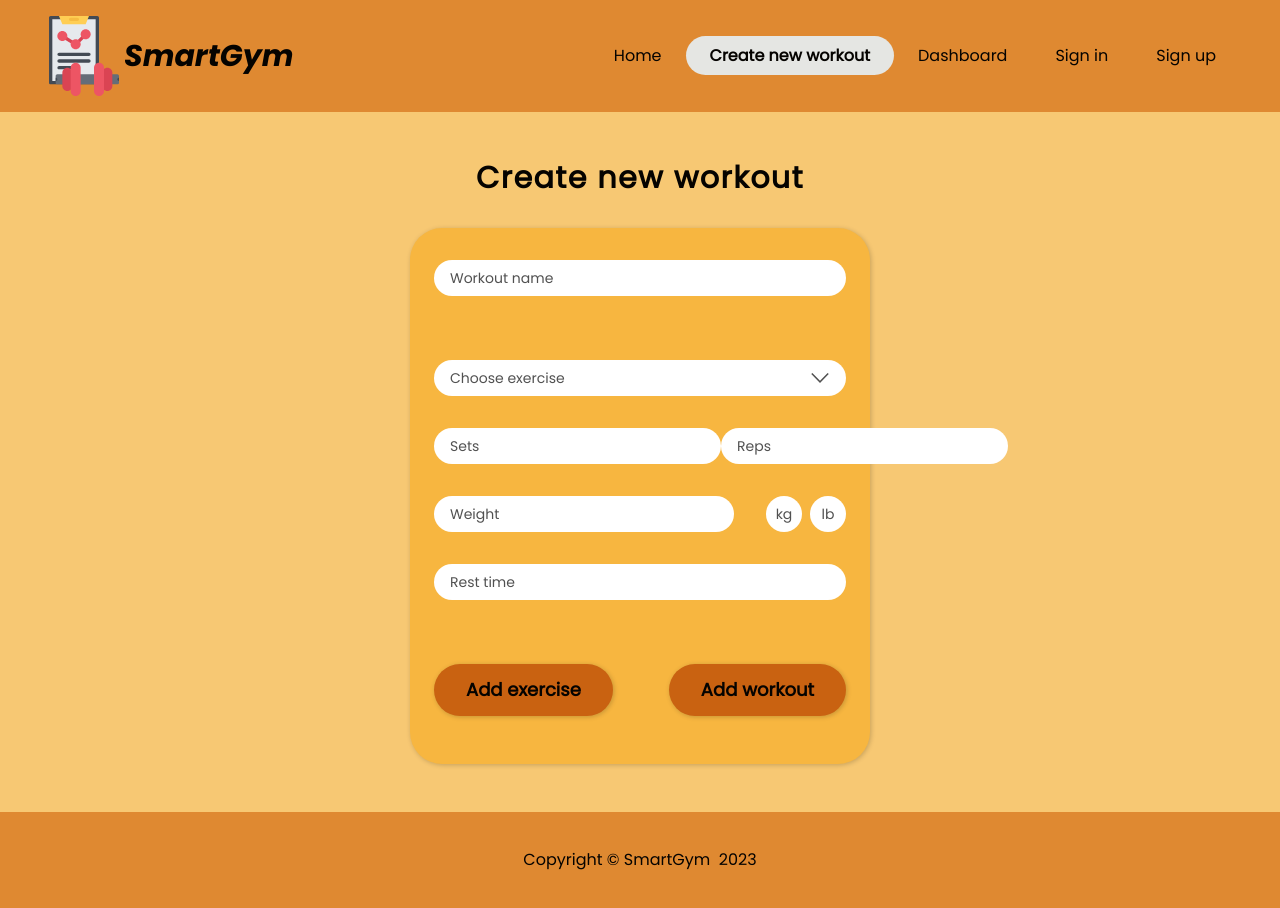
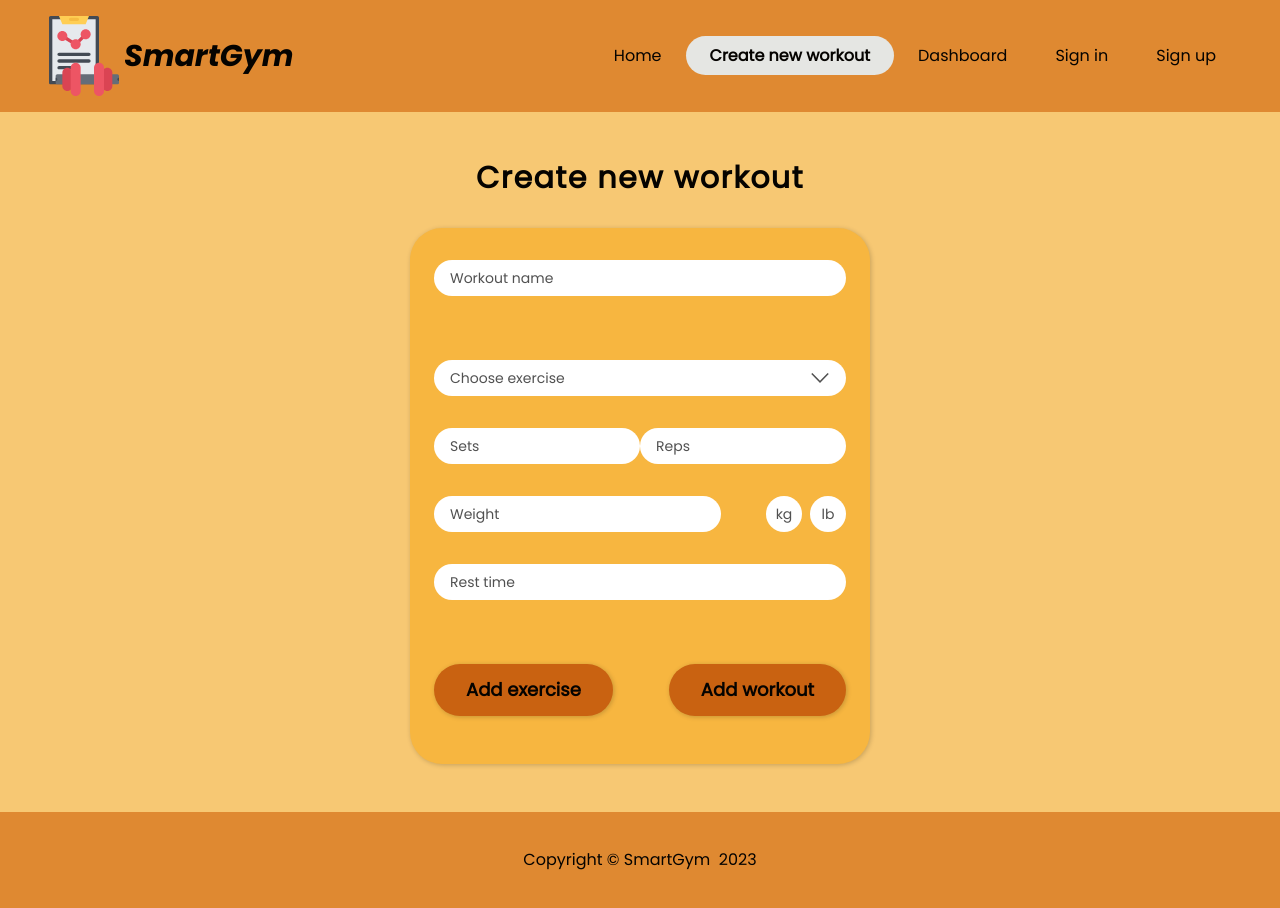
Before and after one commit to Kepmon/Workout-planner, a Vue app: page /create in a window 1280 px wide. Built offline with nearby package versions, Linux system fonts and the light colour scheme.

Commit message:
started working on the form validation

```diff
--- a/src/components/shared/TheInput.vue
+++ b/src/components/shared/TheInput.vue
@@ -1,11 +1,14 @@
 <template>
-    <input :value="modelValue" @input="$emit('update:modelValue', $event.target.value)" :type="type" :name="name" :placeholder="placeholder" :class="[type === 'radio' ?  'radio' : 'text', width]" class="mb-8" />
+    <div class="mb-8">
+        <input :value="modelValue" @input="$emit('update:modelValue', $event.target.value)" :type="type" :name="name" :placeholder="placeholder" :class="[type === 'radio' ?  'radio' : 'text', width]" class="w-full" />
+        <p v-show="key === ''" class="text-sm text-red-700 font-bold">The {{ key }} is required</p>
+    </div>
 </template>
 
 <script>
 export default {
     name: 'TheInput',
-    props: ['type', 'placeholder', 'width', 'modelValue', 'name', 'id', 'value'],
+    props: ['type', 'placeholder', 'width', 'modelValue', 'name', 'id', 'value', 'key'],
     emits: ['update:modelValue']
 }
 </script>
--- a/src/views/CreateView.vue
+++ b/src/views/CreateView.vue
@@ -9,7 +9,7 @@
         <the-form @change="addExerciseValues">
           <template #inputs>
             <div class="px-6">
-              <the-input @blur="isNameShown = true" v-model="workoutName" v-show="!isNameShown" type="text" placeholder="Workout name" width="w-full"/>
+              <the-input @focusout="isNameShown = true" v-model="workoutName" v-show="!isNameShown" type="text" placeholder="Workout name" width="w-full"/>
               <h3 v-show="isNameShown" class="text-xl text-center font-bold">{{ workoutName }}</h3>
             </div>
 
@@ -42,7 +42,7 @@
               </div>
 
               <div class="flex justify-between w-full max-[500px]:flex-col">
-                <the-input v-model="exerciseData.sets" type="number" placeholder="Sets" name="sets" />
+                <the-input v-model="exerciseData.sets" type="number" placeholder="Sets" name="sets" :key="exerciseData.sets" />
                 <the-input v-model="exerciseData.reps" type="number" placeholder="Reps" name="reps" />
               </div>
 
@@ -120,7 +120,6 @@ export default {
         unit: '',
         rest: '',
       },
-      addedExercise: {},
       addedExercises: []
     }
   },
@@ -180,8 +179,10 @@ export default {
         }
         this.areExercisesDisplayed = false
         this.selectedExercise = ''
-        this.addedExercise = {}
       }
+    },
+    showName() {
+      console.log(this.isNameShown);
     }
   }
 }
```
